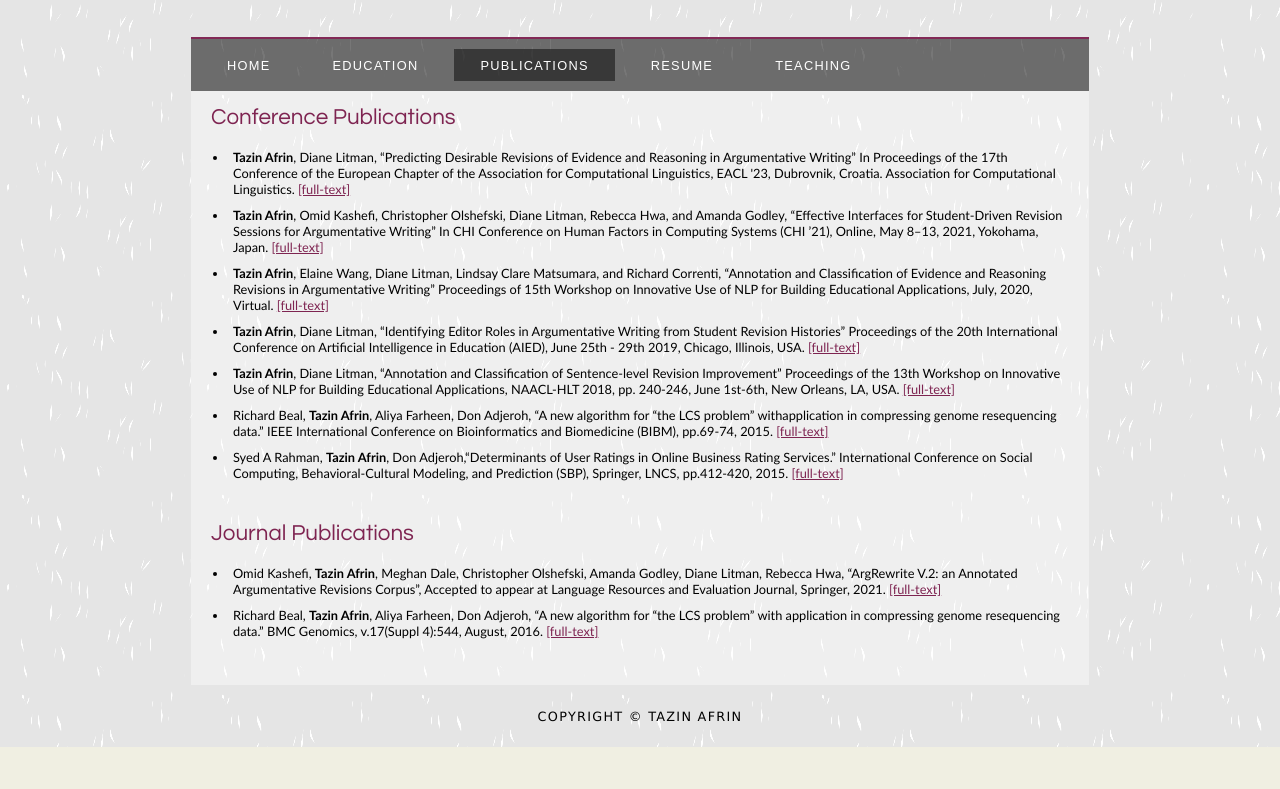
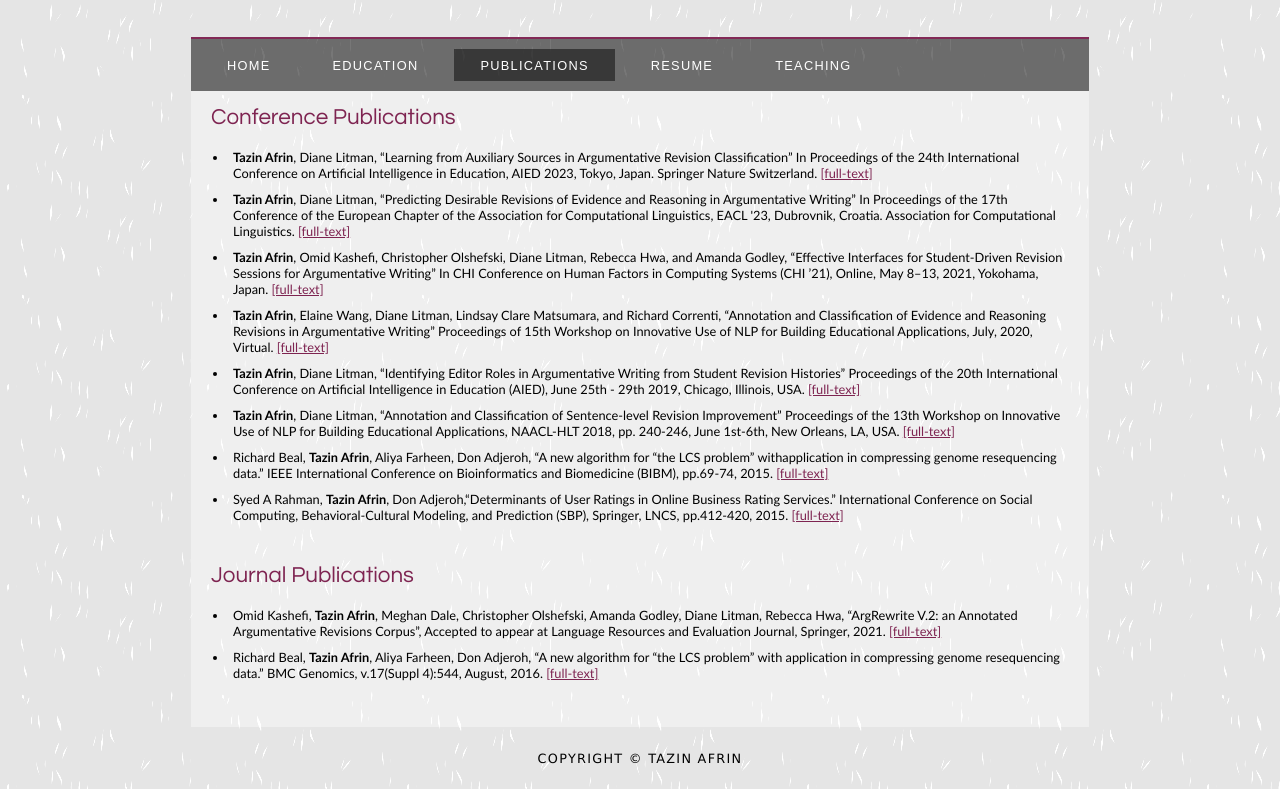
Before and after one commit to tazin-afrin/tazin-afrin.github.io, a plain HTML site: page publications.html in a window 1280 px wide. Shown: the part 111-900 px from the top of the page. Before the commit the page ends 858 px from the top, so only its background shows below. Drawn offline with Linux system fonts and the light colour scheme.

Commit message:
Update publications list with aied 2023

```diff
--- a/publications.html
+++ b/publications.html
@@ -37,6 +37,7 @@
 
         <h2>Conference Publications</h2>
         <ul>
+            <li><strong>Tazin Afrin</strong>, Diane Litman, “Learning from Auxiliary Sources in Argumentative Revision Classification”   In Proceedings of the 24th International Conference on Artificial Intelligence in Education, AIED 2023, Tokyo, Japan. Springer Nature Switzerland. <a href="https://link.springer.com/chapter/10.1007/978-3-031-36336-8_42">[full-text]</a></li>
             <li><strong>Tazin Afrin</strong>, Diane Litman, “Predicting Desirable Revisions of Evidence and Reasoning in Argumentative Writing”   In Proceedings of the 17th Conference of the European Chapter of the Association for Computational Linguistics, EACL '23, Dubrovnik, Croatia. Association for Computational Linguistics. <a href="https://2023.eacl.org/program/accepted-findings/">[full-text]</a></li>
             <li><strong>Tazin Afrin</strong>, Omid Kashefi, Christopher Olshefski, Diane Litman, Rebecca Hwa, and Amanda Godley, “Effective Interfaces for Student-Driven Revision Sessions for Argumentative Writing”  In CHI Conference on Human Factors in Computing Systems (CHI ’21), Online, May 8–13, 2021, Yokohama, Japan. <a href="https://dl.acm.org/doi/10.1145/3411764.3445683">[full-text]</a></li>
             <li><strong>Tazin Afrin</strong>, Elaine Wang, Diane Litman, Lindsay Clare Matsumara, and Richard Correnti, “Annotation and Classification of Evidence and Reasoning Revisions in Argumentative Writing” Proceedings of 15th Workshop on Innovative Use of NLP for Building Educational Applications, July, 2020, Virtual. <a href="https://aclanthology.org/2020.bea-1.7.pdf">[full-text]</a></li>
```
